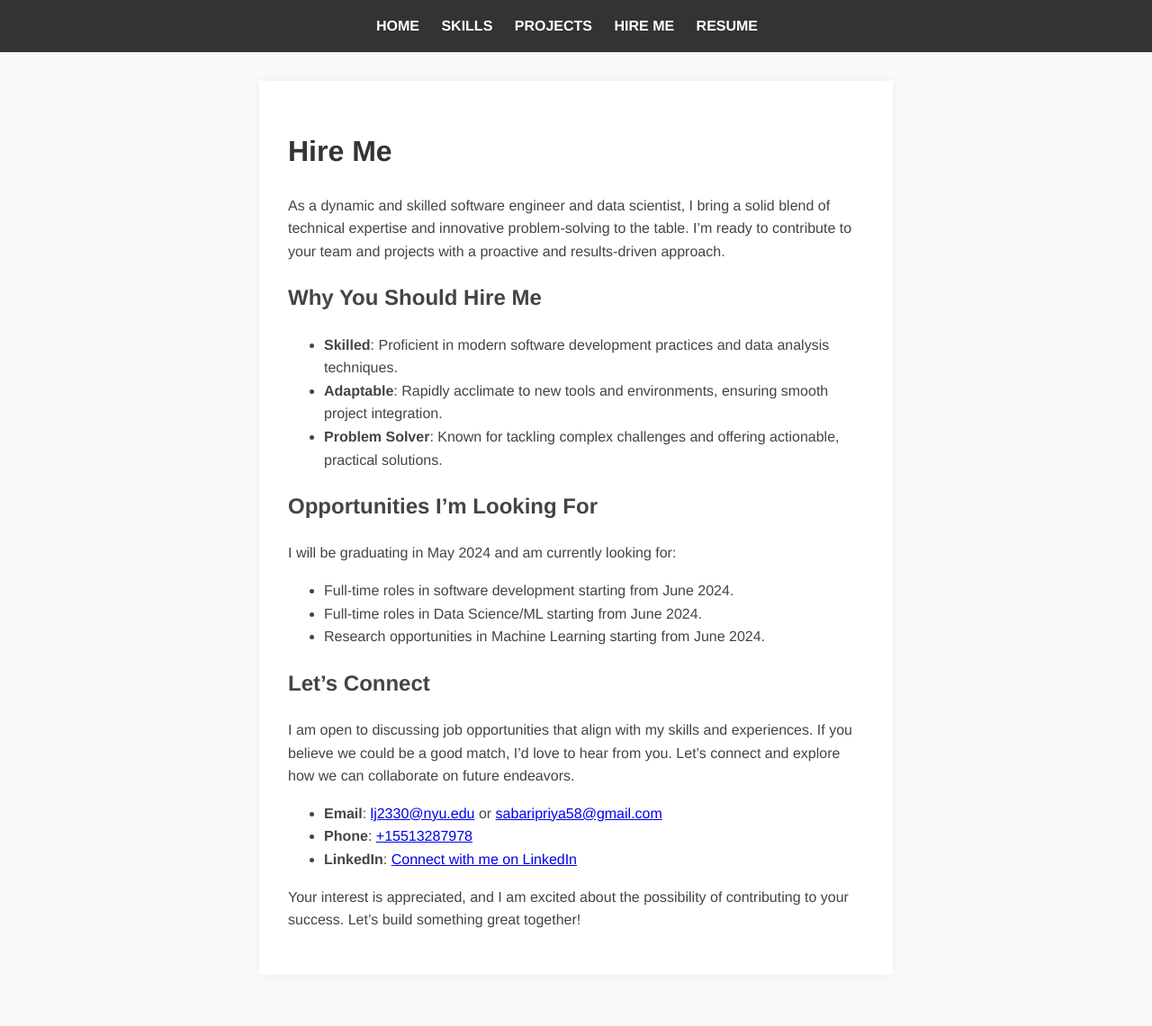
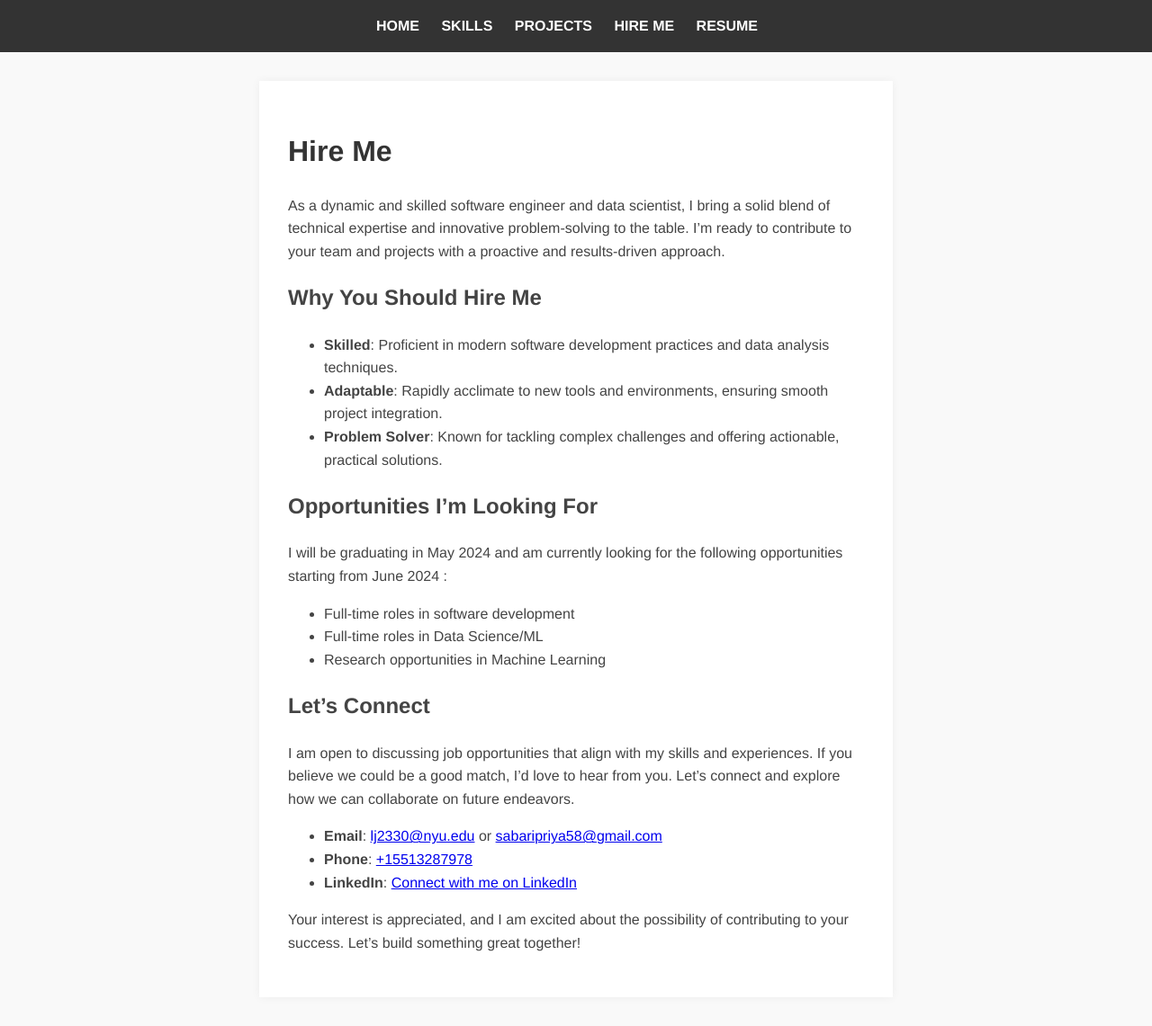
Before and after one commit to JainiPriya/JainiPriya.github.io, a Jekyll site: the page built from hire-me.md, in a window 1280 px wide. Shown: the whole page at 90% size. Built offline with Jekyll 4.4.1, drawn with Linux system fonts in a browser that asks for light colours; before the commit the page ends 1116 px from its top, so only the background shows below that.

Commit message:
Changes to Hire Me and css

```diff
--- a/assets/css/style.css
+++ b/assets/css/style.css
@@ -68,6 +68,7 @@ body {
   footer p {
     max-width: 600px;
     margin: auto;
+    text-align: center;
   }
 
   @media (max-width: 768px) {
--- a/hire-me.md
+++ b/hire-me.md
@@ -16,11 +16,11 @@ As a dynamic and skilled software engineer and data scientist, I bring a solid b
 
 ## Opportunities I'm Looking For
 
-I will be graduating in May 2024 and am currently looking for:
+I will be graduating in May 2024 and am currently looking for the following opportunities starting from June 2024 :
 
-- Full-time roles in software development starting from June 2024.
-- Full-time roles in Data Science/ML starting from June 2024.
-- Research opportunities in Machine Learning starting from June 2024.
+- Full-time roles in software development
+- Full-time roles in Data Science/ML
+- Research opportunities in Machine Learning
 
 ## Let's Connect
 
--- a/index.html
+++ b/index.html
@@ -36,7 +36,7 @@
 
             <div class="professional-summary">
                 <h2>Professional Summary</h2>
-                <p>I am a dynamic MS CS student at NYU Courant with a GPA of 3.76/4, and hands-on experience as a Software Developer Intern at Interactive Brokers and a Software Engineer at Shell India Markets. I am skilled in scripting with Perl and Python, system integration testing with Selenium C#, and a diverse tech stack including Java, Python, C++, JavaScript. I was also a Google CS Research Mentorship Program Scholar in 2023, where I was metored by Google mentors for pursuing a career in CS. I am graduating in May 2024 and I am actively looking for job opportunities.</p>
+                <p>I am a dynamic MS CS student at NYU Courant with a GPA of 3.76/4, and hands-on experience as a Software Developer Intern at Interactive Brokers and a Software Engineer at Shell India Markets. I am skilled in scripting with Perl and Python, system integration testing with Selenium C#, and a diverse tech stack including Java, Python, C++, JavaScript. I was also a Google CS Research Mentorship Program Scholar in 2023, where I was mentored by a mentor from Google for pursuing a career in CS. I am graduating in May 2024 and I am actively looking for job opportunities.</p>
                 </div>
 
             <!-- Timeline Section -->
```
